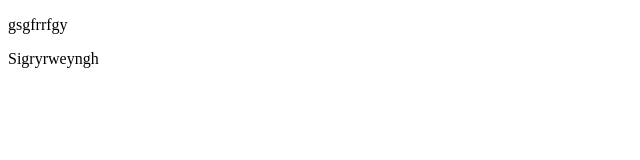
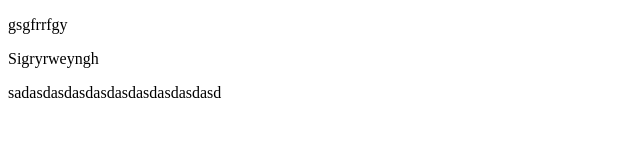
Before and after one commit to NehemiahDamian/Blockchain_Thesis_App, a plain HTML site: page Index.html in a window 1280 px wide. Shown: the whole page, without its empty margins (0-640 px from the left). Drawn offline with Linux system fonts and the light colour scheme.

Commit message:
tae tae (#3)

```diff
--- a/Index.html
+++ b/Index.html
@@ -9,5 +9,6 @@
   <body>
     <p>gsgfrrfgy</p>
     <p>Sigryrweyngh</p>
+    <p>sadasdasdasdasdasdasdasdasdasd</p>
   </body>
 </html>
```
